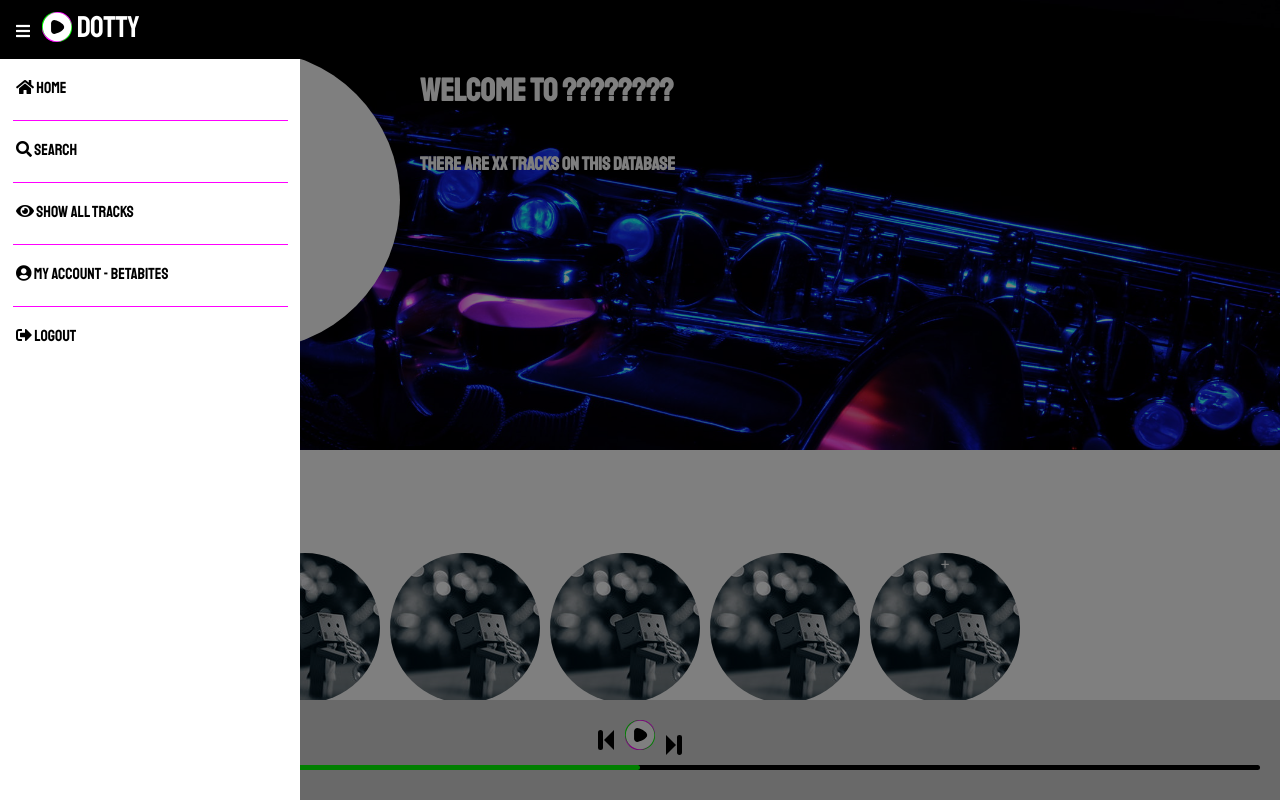
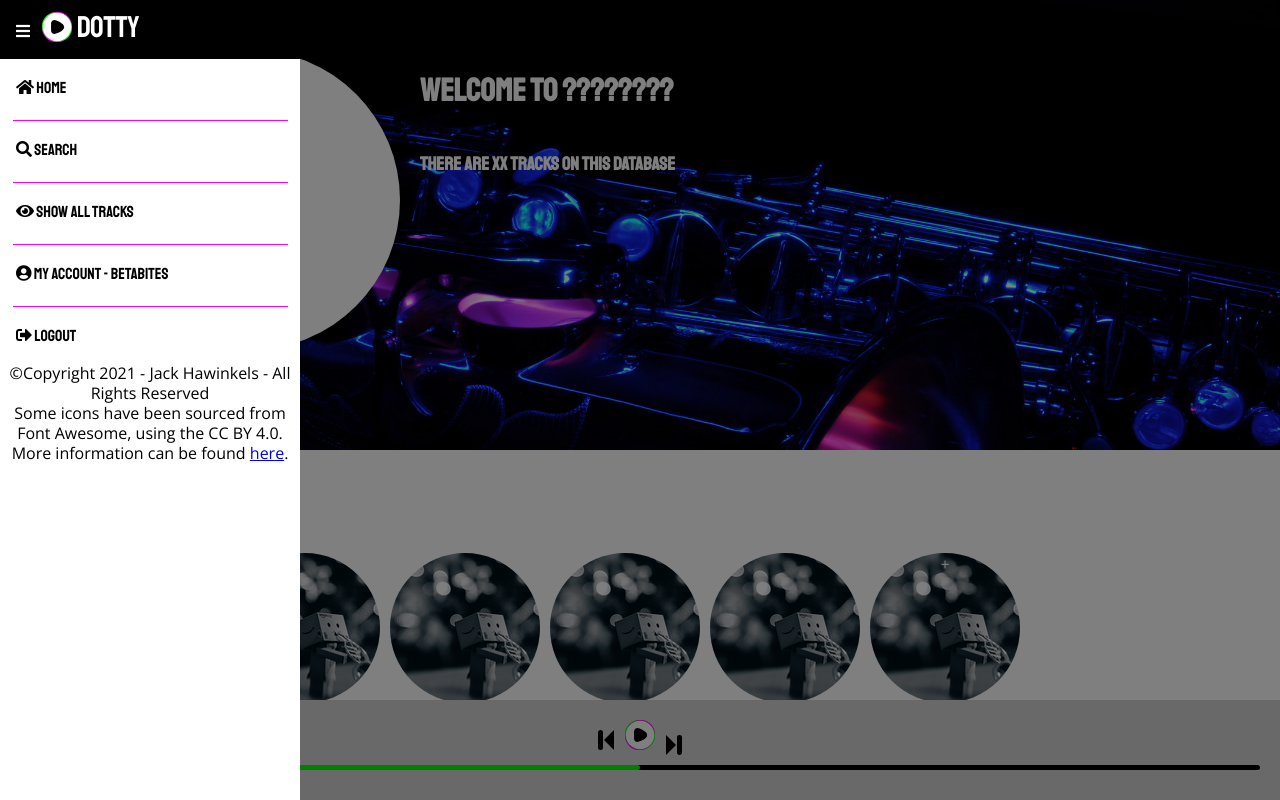
Before and after one commit to betabites/csi-music-website, a PHP site: page / in a window 1280 px wide, after a click on "Show Menu". Run offline with PHP 8.4, Linux system fonts and the light colour scheme; a user stored in the database is signed in; data comes from the database, SQL or seed files in the repository.

Commit message:
Added copyright

```diff
--- a/index.php
+++ b/index.php
@@ -90,6 +90,8 @@ if (! isset($_SESSION["user_id"])) {
                     <i class="fas fa-sign-out-alt"></i>
                     Logout
                 </div>
+
+                <div id="copyright" style="line-height: 15pt;">&copy;Copyright 2021 - Jack Hawinkels - All Rights Reserved<br>Some icons have been sourced from Font Awesome, using the CC BY 4.0. More information can be found <a href="https://fontawesome.com/license/free" target="_blank">here</a>.</div>
             </div>
             <div id="large_menu_darkener" onclick="document.getElementById('large_menu_frame').style.display = 'none'">
             </div>
```
